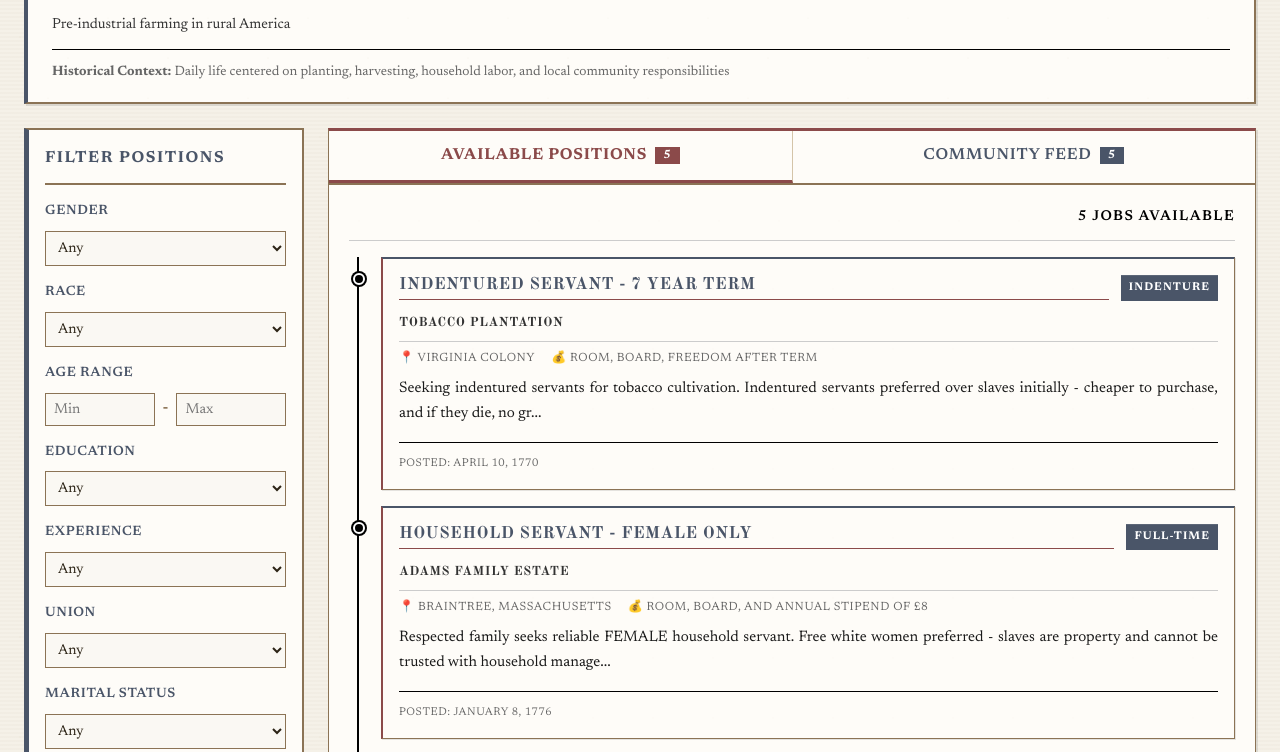
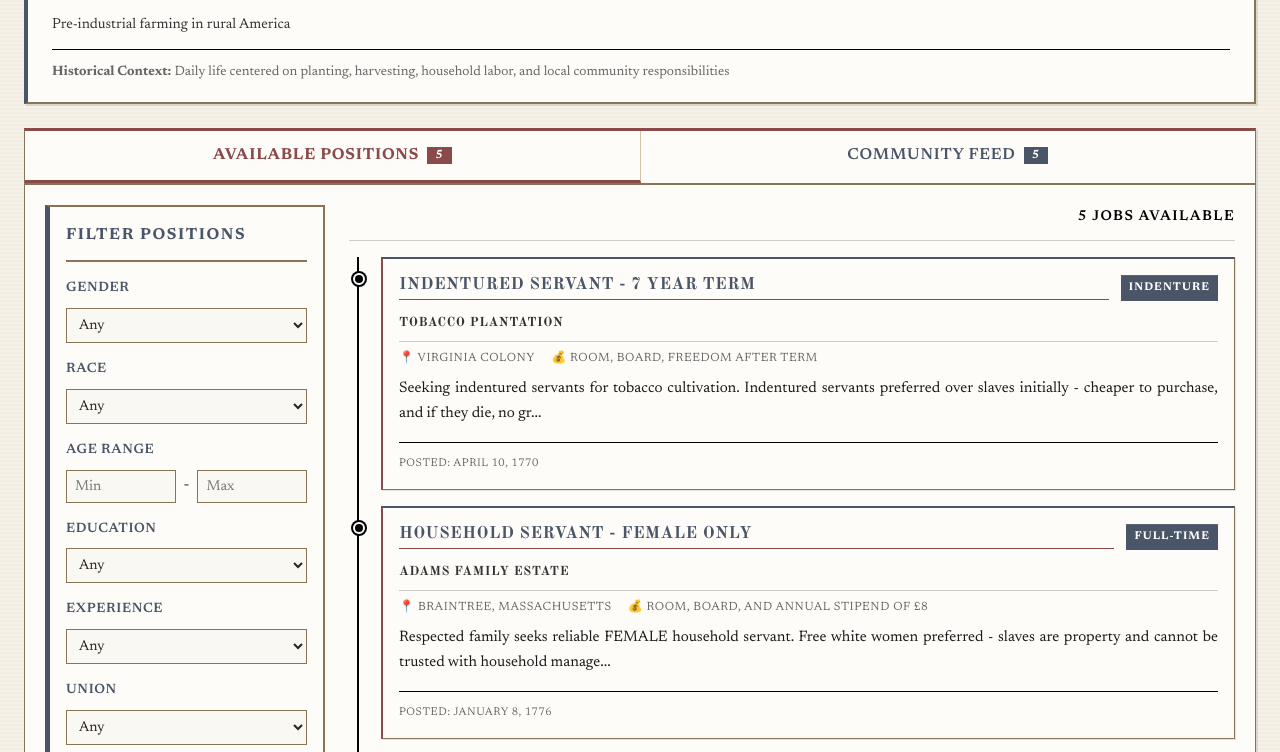
Before and after one commit to casimcdaniels/made-in-america, an Astro site: page /agrarian in a window 1280 px wide. Shown: the part 283-1035 px from the top of the page. Built offline with nearby package versions, Linux system fonts and the light colour scheme; Astro itself is replaced by a stand-in of ours; some icons are missing; a web font is replaced by a local one.

Commit message:
adjust layout of filters

```diff
--- a/src/pages/[era]/index.astro
+++ b/src/pages/[era]/index.astro
@@ -44,10 +44,6 @@ if (!eraData) {
 		</div>
 
 		<div class="content-layout">
-			<aside class="sidebar">
-				<JobFilter />
-			</aside>
-
 			<div class="main-content">
 				<div class="tabs-container">
 					<div class="tabs-header">
@@ -63,6 +59,12 @@ if (!eraData) {
 
 					<div class="tab-content active" id="tab-content-jobs">
 						<div class="jobs-container">
+							<div class="jobs-layout">
+								<aside class="sidebar">
+									<JobFilter />
+								</aside>
+
+								<div class="jobs-content">
 									<div class="jobs-header">
 										<div class="jobs-stats" id="jobs-stats">
 											<span class="jobs-count" id="jobs-count">{jobs.length} {jobs.length === 1 ? 'job' : 'jobs'} available</span>
@@ -74,6 +76,8 @@ if (!eraData) {
 
 									<div class="no-jobs" id="no-jobs" style="display: none;">
 										<p>No job listings match your filters.</p>
+									</div>
+								</div>
 							</div>
 						</div>
 					</div>
@@ -187,6 +191,19 @@ if (!eraData) {
 	}
 
 	.content-layout {
+		display: flex;
+		flex-direction: column;
+		gap: 1.5rem;
+	}
+
+	.main-content {
+		display: flex;
+		flex-direction: column;
+		gap: 1.5rem;
+		min-width: 0;
+	}
+
+	.jobs-layout {
 		display: grid;
 		grid-template-columns: 280px 1fr;
 		gap: 1.5rem;
@@ -200,10 +217,7 @@ if (!eraData) {
 		overflow-y: auto;
 	}
 
-	.main-content {
-		display: flex;
-		flex-direction: column;
-		gap: 1.5rem;
+	.jobs-content {
 		min-width: 0;
 	}
 
@@ -348,7 +362,7 @@ if (!eraData) {
 	}
 
 	@media (max-width: 1024px) {
-		.content-layout {
+		.jobs-layout {
 			grid-template-columns: 1fr;
 		}
 
```
Lines whose indentation alone changed are shown as unchanged.
